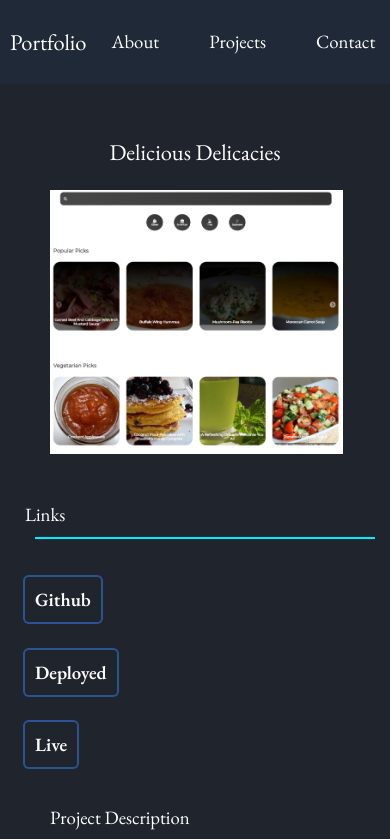
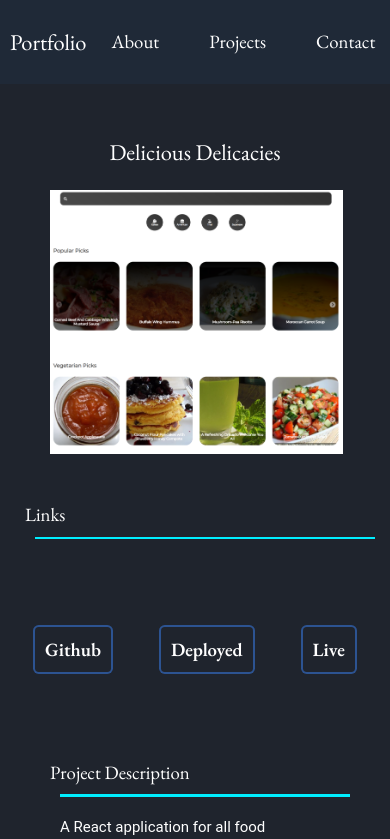
Before and after one commit to nhier17/portfolio, a React (Create React App) app: page /projects/delicious-delicacies in a window 390 px wide. Shown: the top 839 px of the page. Built offline with nearby package versions, Linux system fonts and the light colour scheme; the HTML template or start-up script is replaced by a standard one.

Commit message:
added key prop

```diff
--- a/src/pages/ProjectDetails.jsx
+++ b/src/pages/ProjectDetails.jsx
@@ -37,7 +37,7 @@ const ProjectDetails = () => {
             <h3 className="text-3xl">Links</h3>
             <div className="w-full h-1 bg-[#0ef] m-4"></div>
         </div>
-        <div className="md:flex  items-center justify-center m-auto">
+        <div className="flex  items-center justify-center m-auto">
             {project.links.map((link) => (
                 <div className="my-20 mx-10" key={link.url}>
                 <a
```
